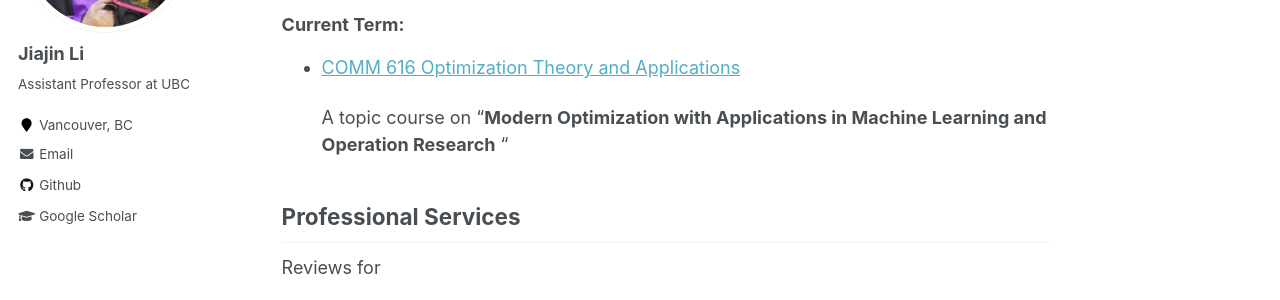
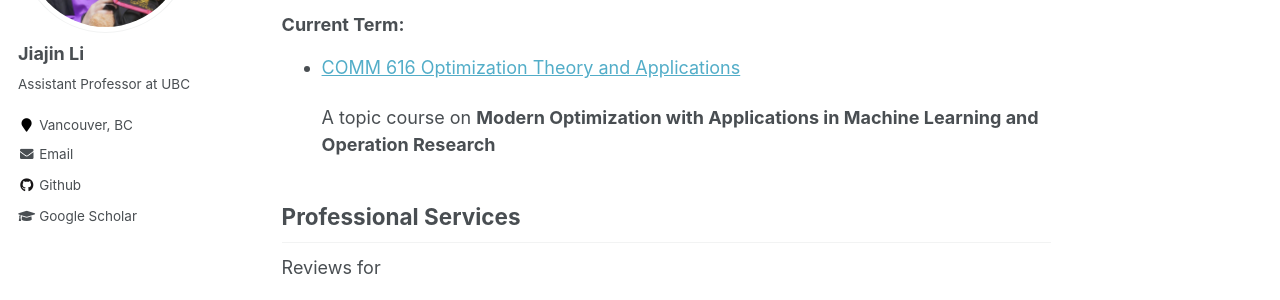
Before and after one commit to gerrili1996/gerrili1996.github.io, a Jekyll site: the page built from _pages/teaching.md, in a window 1280 px wide and 1272 px high. Shown: the part 266-566 px from the top of the window. Built offline with Jekyll 4.4.1, drawn with Linux system fonts in a browser that asks for light colours.

```diff
--- a/_pages/teaching.md
+++ b/_pages/teaching.md
@@ -13,7 +13,7 @@ redirect_from:
 
 - [COMM 616 Optimization Theory and Applications](https://gerrili1996.github.io/comm616)
 
-	A topic course on "**Modern Optimization with Applications in Machine Learning and Operation Research** "
+	A topic course on **Modern Optimization with Applications in Machine Learning and Operation Research**
 
 
 
```
